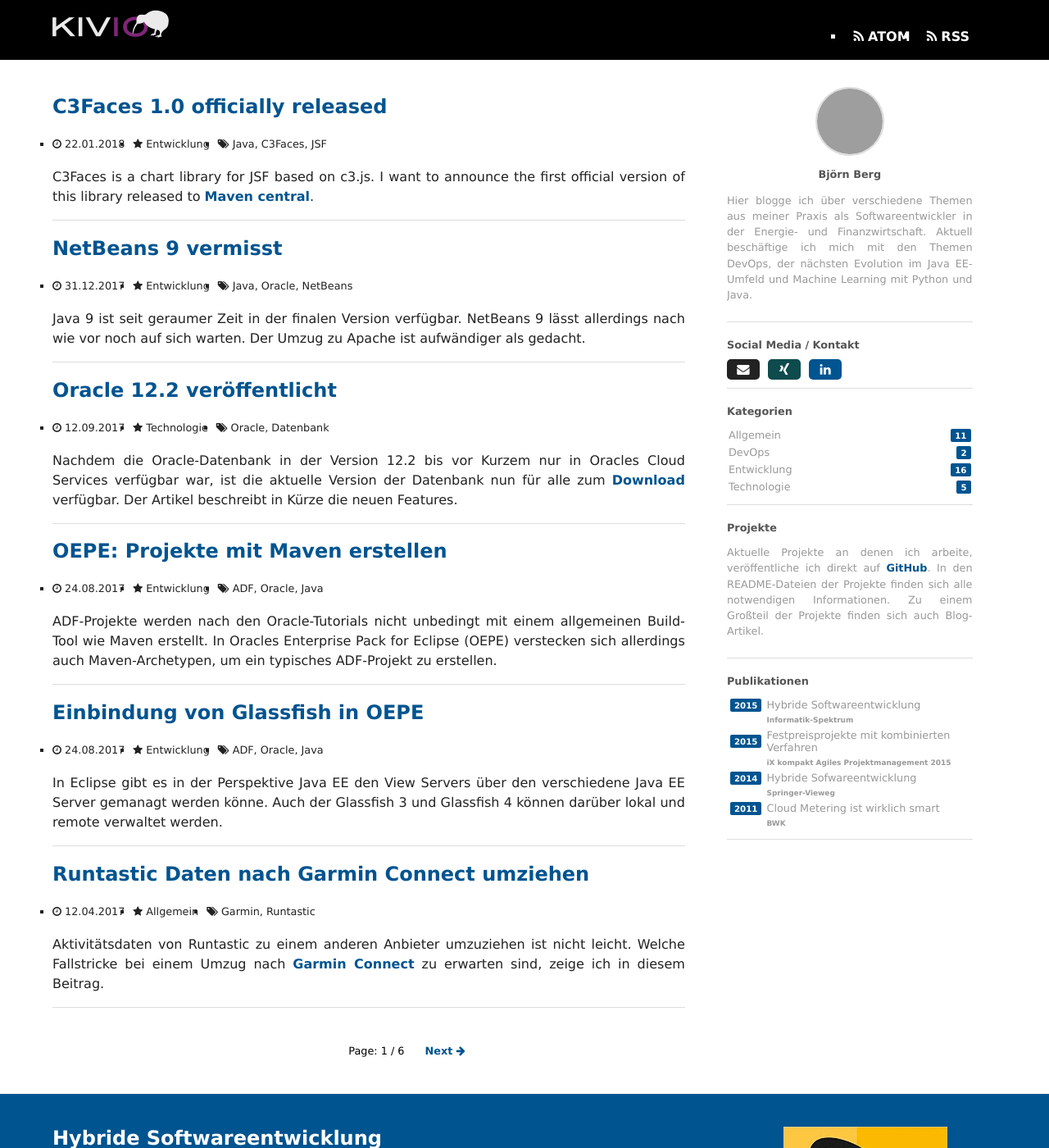
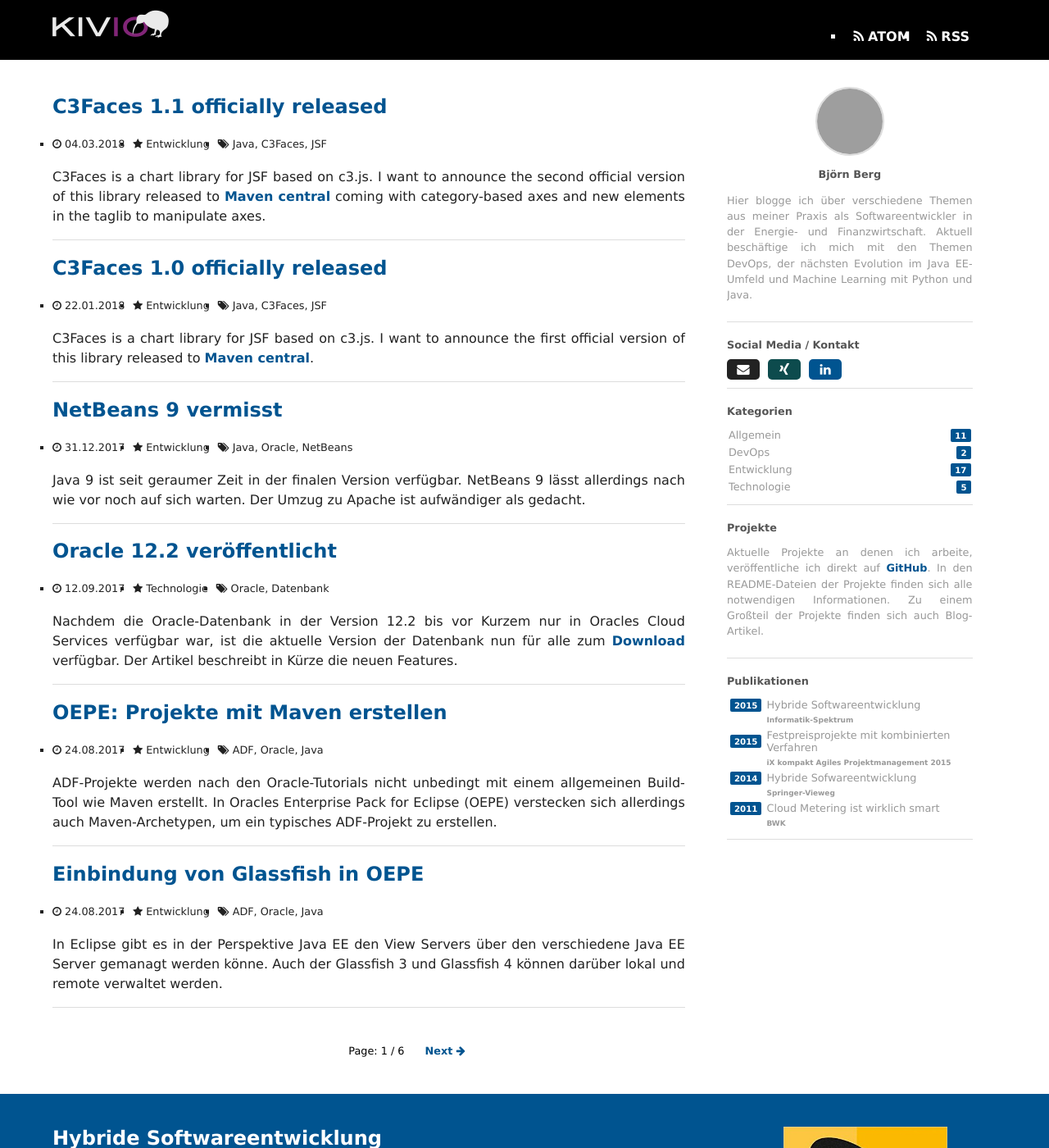
Before and after one commit to rollinhand/rollinhand.github.io, a Jekyll site: the page built from index.html, in a window 1280 px wide and 1400 px high. Shown: the whole window at 82% size. Built offline with Jekyll 4.4.1, drawn with Linux system fonts in a browser that asks for light colours; some web fonts are replaced; the list of posts is cut into pages by our own code; grey boxes are pictures that could not be loaded.

Commit message:
site updated at 2018-03-04 15:20:25 UTC

````diff
--- /dev/null
+++ b/_posts/2018-03-04-c3faces-1-dot-1-officially-released.md
@@ -0,0 +1,54 @@
+---
+layout: post
+title: C3Faces 1.1 officially released
+date: 2018-03-04
+category: Entwicklung
+tags: Java C3Faces JSF
+---
+C3Faces is a chart library for JSF based on c3.js. I want to announce the second
+official version of this library released to
+[Maven central](https://search.maven.org/#artifactdetails%7Corg.kivio%7Cc3faces%7C1.0%7Cjar)
+coming with category-based axes and new elements in the taglib to manipulate axes.
+
+<!--more-->
+
+## Version 1.1 now supports category-based axes.
+Now you can choose between indexed and category-based axes. Therefore I introduced
+new elements in the taglib: axes, axisX and axisY.
+
+As with the elements of gridX and gridY, axisX and axisY enables you to adjust the
+type, height and visibility of your axes. The outer element axes supports rotation of
+the axes.
+
+Using a category based axis you might write something like this:
+```
+<c3:bar data="#{chartTypesBean.data}">
+    <c3:axes>
+        <c3:axisX type="category" categories="{'Mon', 'Tue', 'Wed', 'Thu', 'Fri', 'Sat', 'Sun'}" />
+        <c3:axisY show="false" />
+    </c3:axes>
+</c3:bar>
+```
+
+The X-axis will be no longer labeled with numbers from 1 to 7, but with labels
+from Mon to Sun in the order of the array's elements.
+
+If you use categories programmatically there is a new class called _C3Category_
+which takes a list or an array of Strings as constructor parameter. **But note:** The
+returning value inside is always a set. Duplicates are not taken into account
+because categories should be always unique. Additional details can be found in the
+[official documentation of C3.js](http://c3js.org/reference.html#axis-x-categories).
+
+In the above example Y-axis is not visible in the diagram.
+
+## Showcase update
+If you want to see version 1.1 with axis configuration in action, please visit
+the [official showcase](http://c3faces.kivio.org).
+
+## Further information
+Changelog about further changes between previous version and the present one
+can be found in the official [Changelog](https://github.com/rollinhand/c3faces/blob/master/CHANGELOG)
+in the GitHub repository.
+
+Have fun while playing around with C3Faces and if you find any issues or have
+suggestions for new features please [leave a comment](https://github.com/rollinhand/c3faces/issues).
````
Also changed, not shown: _posts/2018-01-22-c3faces-1-dot-0-officially-released.md (+1 -1 lines).
